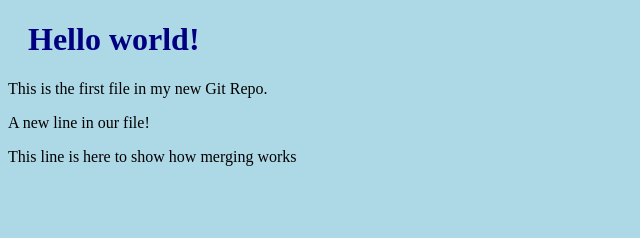
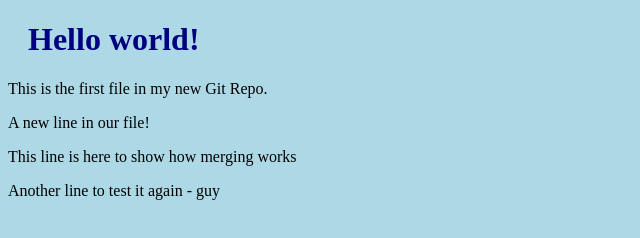
Before and after one commit to guy-blanchfield/guy-blanchfield.github.io, a plain HTML site: page index-git-test.html in a window 1280 px wide. Shown: the whole page, without its empty margins (0-640 px from the left). Drawn offline with Linux system fonts and the light colour scheme.

Commit message:
updated index-git-test.html with emergency fix again

```diff
--- a/index-git-test.html
+++ b/index-git-test.html
@@ -10,6 +10,7 @@
 <p>This is the first file in my new Git Repo.</p>
 <p>A new line in our file!</p>
 <p>This line is here to show how merging works</p>
+<p>Another line to test it again - guy</p>
 
 </body>
 </html>
```
